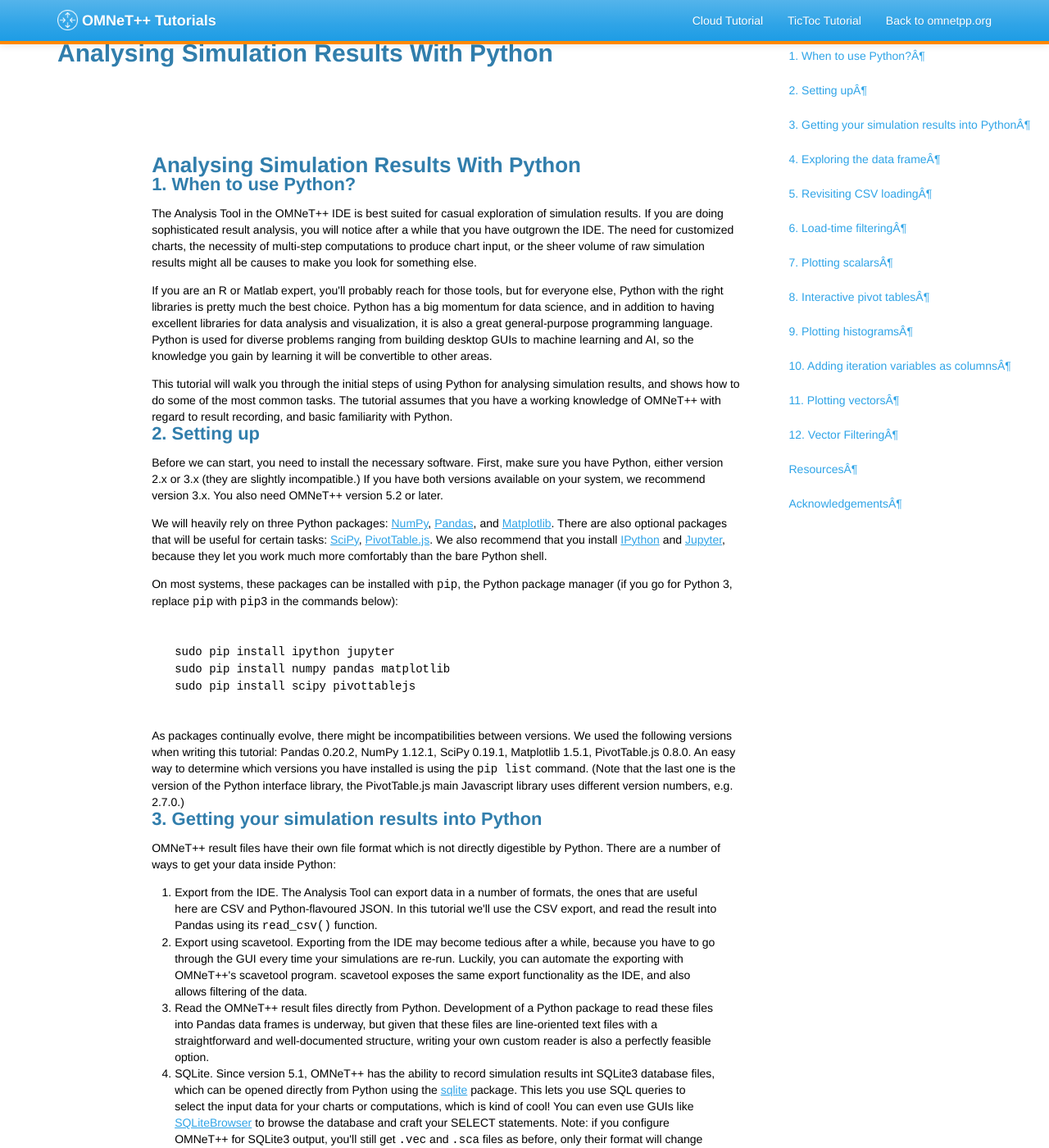
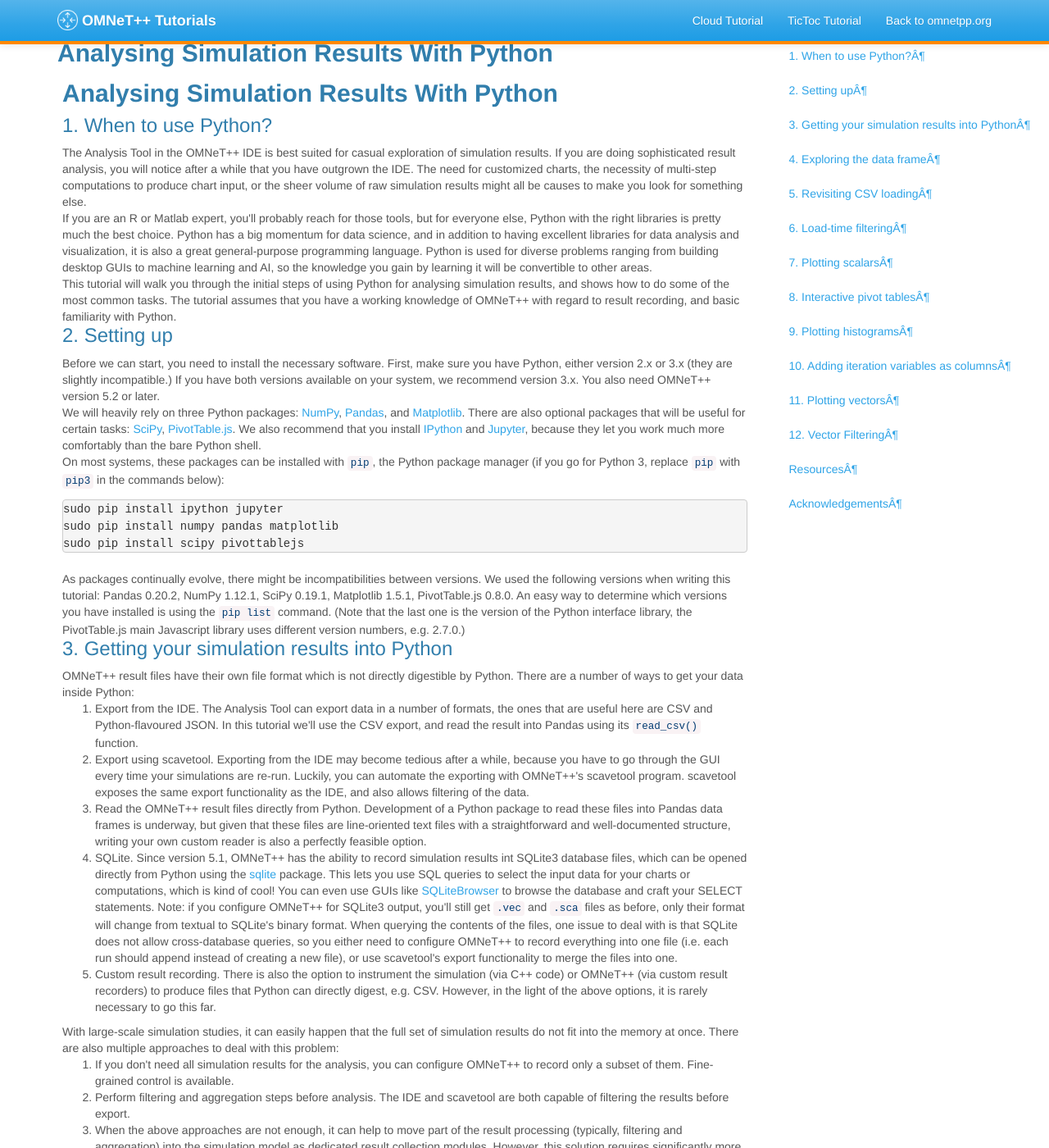
Before and after one commit to omnetpp/docs.omnetpp.org, a Jekyll site: the page built from pandas/index.md, in a window 1280 px wide and 1400 px high. Shown: the whole window at 82% size. Built offline with Jekyll 4.4.1, drawn with Linux system fonts in a browser that asks for light colours; nearby versions of some CDN libraries.

Commit message:
tmp: jupyter.css: remove styling that gets in the way of Bootstrap

```diff
--- a/etc/stylesheets/jupyter.css
+++ b/etc/stylesheets/jupyter.css
@@ -3,10 +3,11 @@
  *
  * Author: Jupyter Development Team
  */
+/*
 body {
   background-color: #fff;
-  /* This makes sure that the body covers the entire window and needs to
-       be in a different element than the display: box in wrapper below */
+  / * This makes sure that the body covers the entire window and needs to
+       be in a different element than the display: box in wrapper below * /
   position: absolute;
   left: 0px;
   right: 0px;
@@ -15,10 +16,10 @@
   overflow: visible;
 }
 body > #header {
-  /* Initially hidden to prevent FLOUC */
+  / * Initially hidden to prevent FLOUC * /
   display: none;
   background-color: #fff;
-  /* Display over codemirror */
+  / * Display over codemirror * /
   position: relative;
   z-index: 100;
 }
@@ -35,6 +36,7 @@
   background: #e7e7e7;
   margin-bottom: -1px;
 }
+*/
 @media print {
   body > #header {
     display: none !important;
@@ -854,14 +856,15 @@
 }
 .prompt {
   /* This needs to be wide enough for 3 digit prompt numbers: In[100]: */
-  min-width: 14ex;
+/*  min-width: 14ex; */
   /* This padding is tuned to match the padding on the CodeMirror editor. */
-  padding: 0.4em;
+/*  padding: 0.4em; */
+  padding-top: 0.4em;
   margin: 0px;
   font-family: monospace;
   text-align: right;
   /* This has to match that of the the CodeMirror class line-height below */
-  line-height: 1.21429em;
+/*  line-height: 1.21429em; */
   /* Don't highlight prompt number selection */
   -webkit-touch-callout: none;
   -webkit-user-select: none;
@@ -1432,9 +1435,10 @@
   color: inherit;
   text-decoration: none;
 }
+/*
 .rendered_html {
   color: #000;
-  /* any extras will just be numbers: */
+  / * any extras will just be numbers: * /
 }
 .rendered_html em {
   font-style: italic;
@@ -1565,6 +1569,7 @@
 .rendered_html blockquote {
   margin: 1em 2em;
 }
+*/
 .rendered_html table {
   margin-left: auto;
   margin-right: auto;
@@ -1590,6 +1595,7 @@
 .rendered_html * + table {
   margin-top: 1em;
 }
+/*
 .rendered_html p {
   text-align: left;
 }
@@ -1613,6 +1619,7 @@
 .rendered_html svg.unconfined {
   max-width: none;
 }
+*/
 div.text_cell {
   /* Old browsers */
   display: -webkit-box;
@@ -1634,8 +1641,9 @@
     display: none;
   }
 }
+/*
 div.text_cell_render {
-  /*font-family: "Helvetica Neue", Arial, Helvetica, Geneva, sans-serif;*/
+  / *font-family: "Helvetica Neue", Arial, Helvetica, Geneva, sans-serif;* /
   outline: none;
   resize: none;
   width: inherit;
@@ -1646,6 +1654,7 @@
   -moz-box-sizing: border-box;
   -webkit-box-sizing: border-box;
 }
+*/
 a.anchor-link:link {
   text-decoration: none;
   padding: 0px 20px;
```
